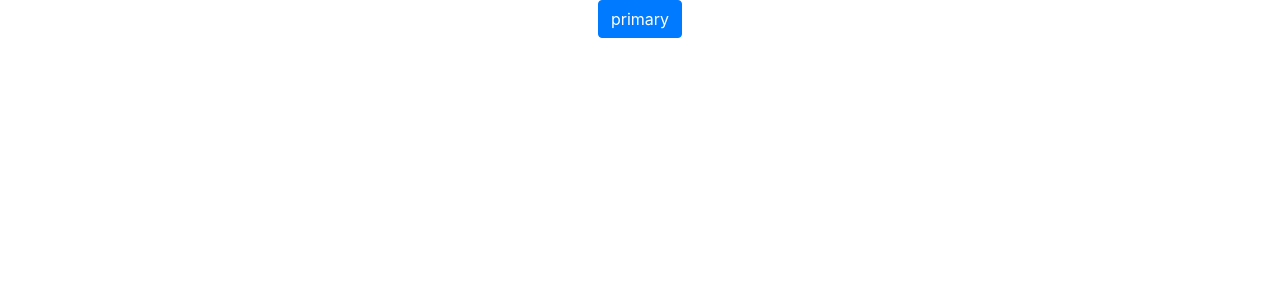
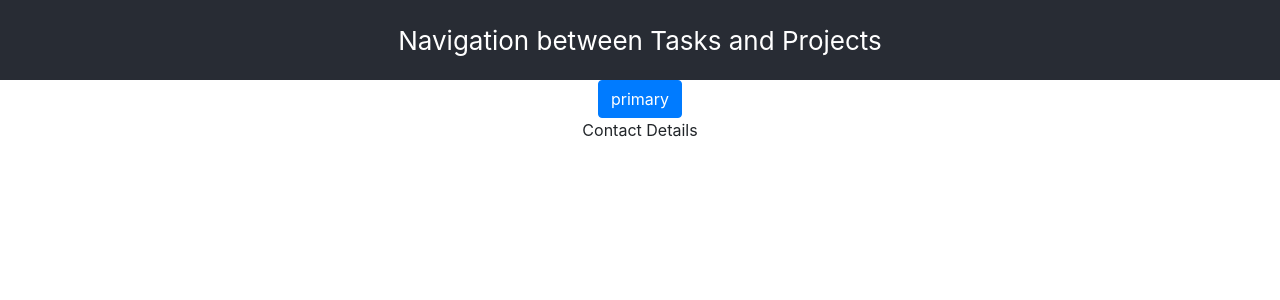
Before and after one commit to KeyWarden/Project-5-Productivity-Planner, a React (Create React App) app: page / in a window 1280 px wide. Shown: the top 300 px of the page. Built offline with nearby package versions, Linux system fonts and the light colour scheme.

Commit message:
install django

```diff
--- a/src/App.css
+++ b/src/App.css
@@ -15,7 +15,7 @@
 
 .App-header {
   background-color: #282c34;
-  min-height: 100vh;
+  min-height: 10vh;
   display: flex;
   flex-direction: column;
   align-items: center;
--- a/src/App.js
+++ b/src/App.js
@@ -4,7 +4,13 @@ import './App.css';
 function App() {
   return (
     <div className="App">
+      <header className='App-header'>
+        Navigation between Tasks and Projects
+      </header>
       <Button variant="primary">primary</Button>
+      <footer className='App-footer'>
+        Contact Details
+      </footer>
     </div>
   );
 }
```
